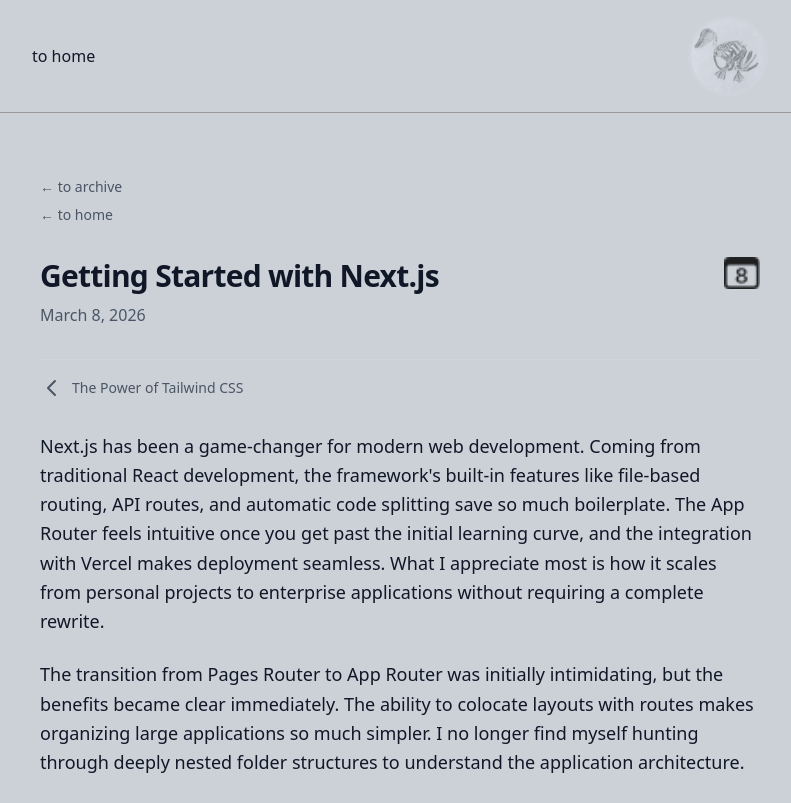
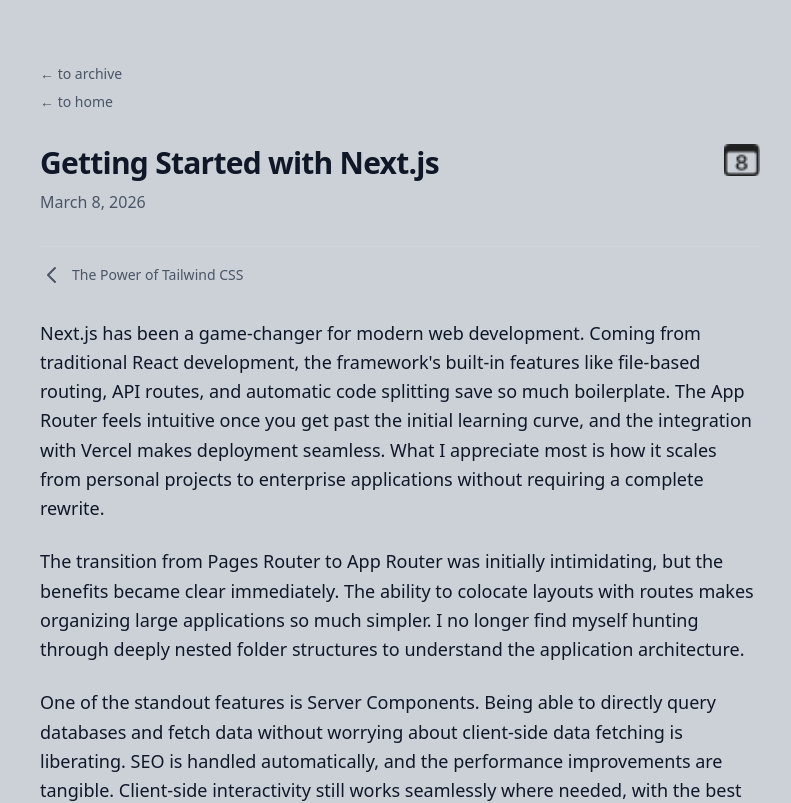
Before and after one commit to biesboerTerry-FS/my-blog, a Next.js app: page /blog/post1 in a window 1280 px wide. Shown: the top 803 px of the page, without its empty margins (240-1031 px from the left). Built offline with nearby package versions, Linux system fonts and the light colour scheme.

Commit message:
Fix GitHub Pages paths and switch to branch deploy

```diff
--- a/next.config.mjs
+++ b/next.config.mjs
@@ -4,17 +4,25 @@
   extension: /\.(md|mdx)$/,
 });
 
+const isProd = process.env.NODE_ENV === 'production';
+const repoName = process.env.GITHUB_REPOSITORY?.split('/')[1] || '';
+const isUserSite = repoName.endsWith('.github.io');
+const computedBasePath = isProd && repoName && !isUserSite ? `/${repoName}` : '';
+const basePath = process.env.NEXT_PUBLIC_BASE_PATH ?? computedBasePath;
+
 /** @type {import('next').NextConfig} */
 const nextConfig = {
   reactCompiler: true,
   output: 'export',
-  basePath: '/my-blog',
+  basePath,
+  assetPrefix: basePath || undefined,
+  trailingSlash: true,
   pageExtensions: ['js', 'jsx', 'md', 'mdx'],
   images: {
     unoptimized: true,
   },
   env: {
-    NEXT_PUBLIC_BASE_PATH: '/my-blog',
+    NEXT_PUBLIC_BASE_PATH: basePath,
   },
 };
 
--- a/src/app/components/Header.js
+++ b/src/app/components/Header.js
@@ -7,13 +7,18 @@
 
 export default function Header() {
   const pathname = usePathname();
+  const basePath = process.env.NEXT_PUBLIC_BASE_PATH || '';
+  const normalizedPathname =
+    basePath && pathname.startsWith(basePath)
+      ? pathname.slice(basePath.length) || '/'
+      : pathname;
 
   // Hide header on individual post pages
-  const isPostPage = pathname.startsWith('/blog/');
+  const isPostPage = normalizedPathname.startsWith('/blog/');
   if (isPostPage) return null;
 
   // Show "Archive" only on home page, otherwise show "Home"
-  const isHome = pathname === '/';
+  const isHome = normalizedPathname === '/';
 
   return (
     <nav style={{ borderBottom: '1px solid #999' }}>
--- a/src/app/lib/imagePath.js
+++ b/src/app/lib/imagePath.js
@@ -1,5 +1,5 @@
 export function getImagePath(filename) {
-  // Get basePath from environment or default to empty string for dev
-  const basePath = process.env.NEXT_PUBLIC_BASE_PATH || '';
-  return `${basePath}/${filename}`;
+  const basePath = (process.env.NEXT_PUBLIC_BASE_PATH || '').replace(/\/$/, '');
+  const normalizedFilename = String(filename || '').replace(/^\/+/, '');
+  return `${basePath}/${normalizedFilename}`;
 }
```
